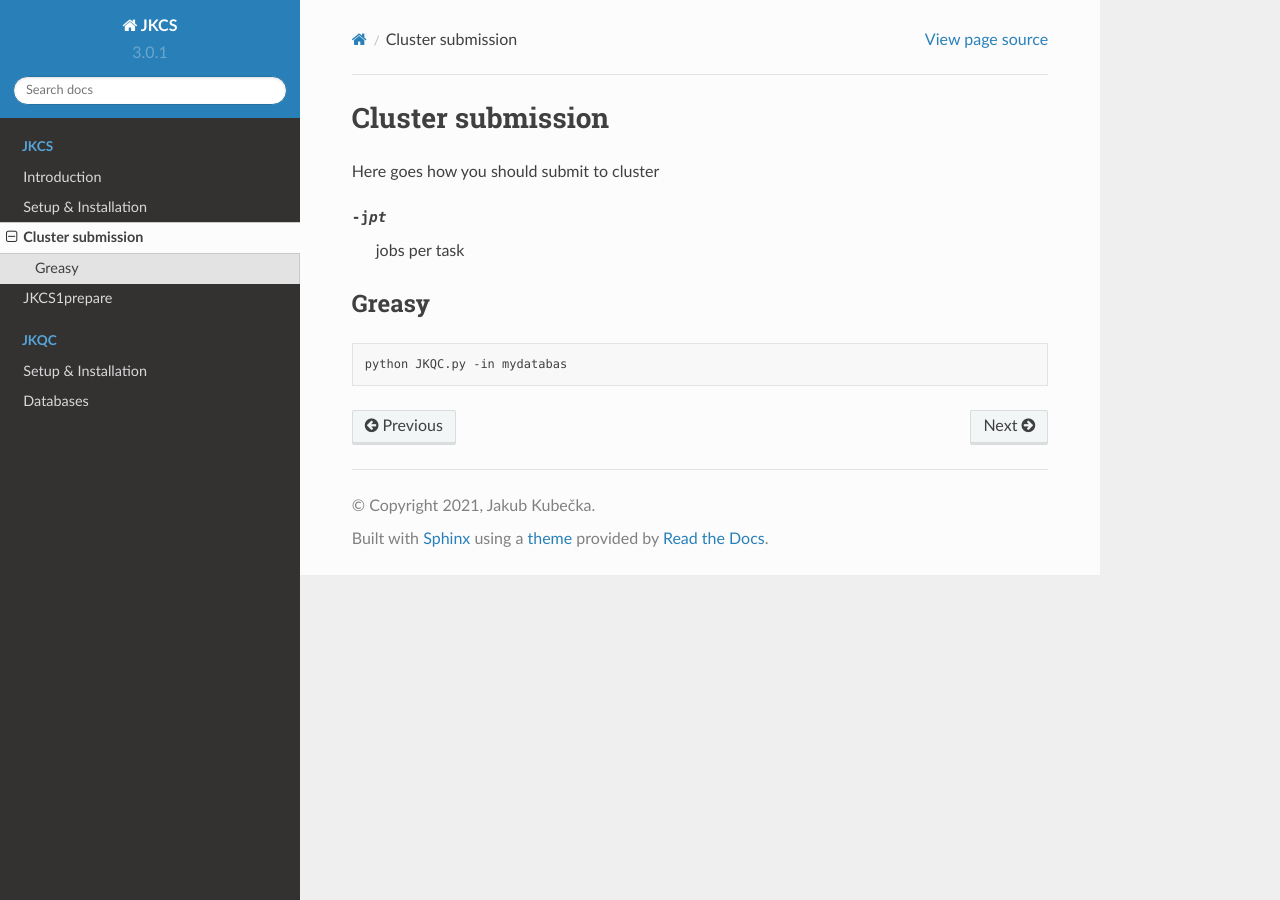
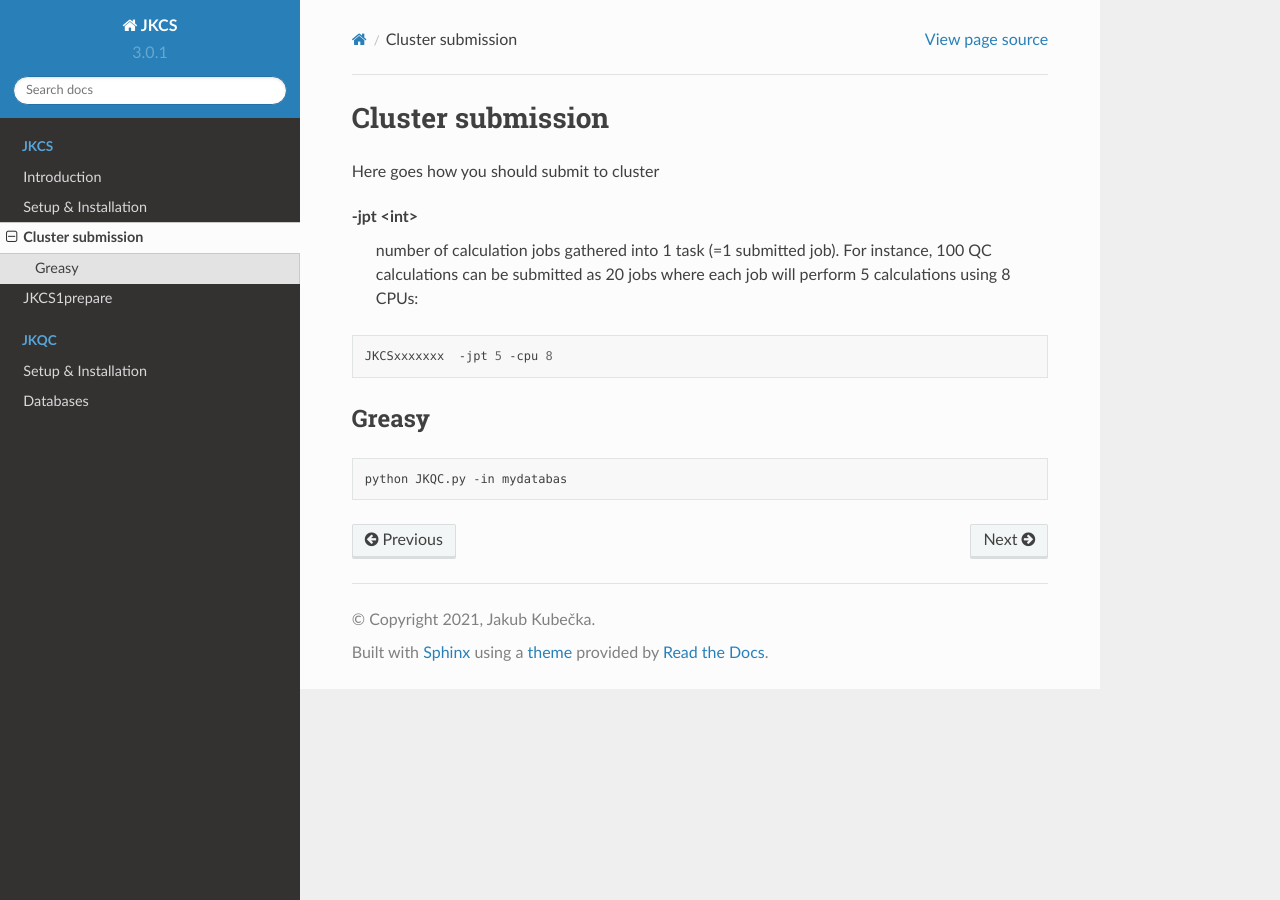
Before and after one commit to kubeckaj/JKCS.py-Manual, a Sphinx documentation site: the page built from docs/source/ClusterSubmission.rst, in a window 1280 px wide. Built offline with Sphinx 7.4.7 and the Read the Docs theme 2.0.0, drawn with Linux system fonts in a browser that asks for light colours.

Commit message:
Update ClusterSubmission.rst

```diff
--- a/docs/source/ClusterSubmission.rst
+++ b/docs/source/ClusterSubmission.rst
@@ -4,8 +4,13 @@ Cluster submission
 
 Here goes how you should submit to cluster
 
--jpt
-  jobs per task
+\-jpt  <int>
+  number of calculation jobs gathered into 1 task (=1 submitted job). For instance, 100 QC calculations can be submitted as 20 jobs where each job will perform 5 calculations using 8 CPUs:
+
+.. code:: bash
+
+   JKCSxxxxxxx  -jpt 5 -cpu 8
+
 
 Greasy
 ------
```
